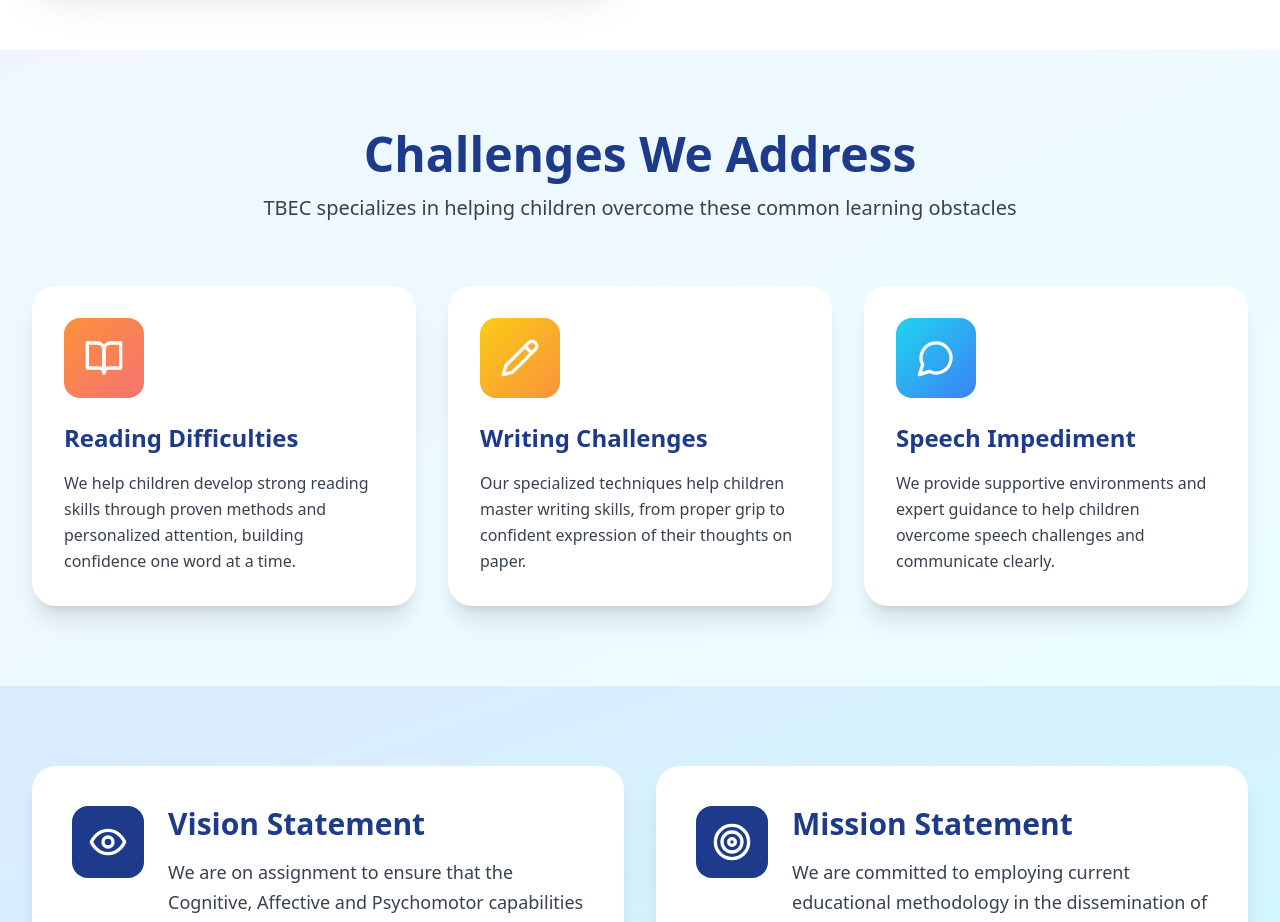
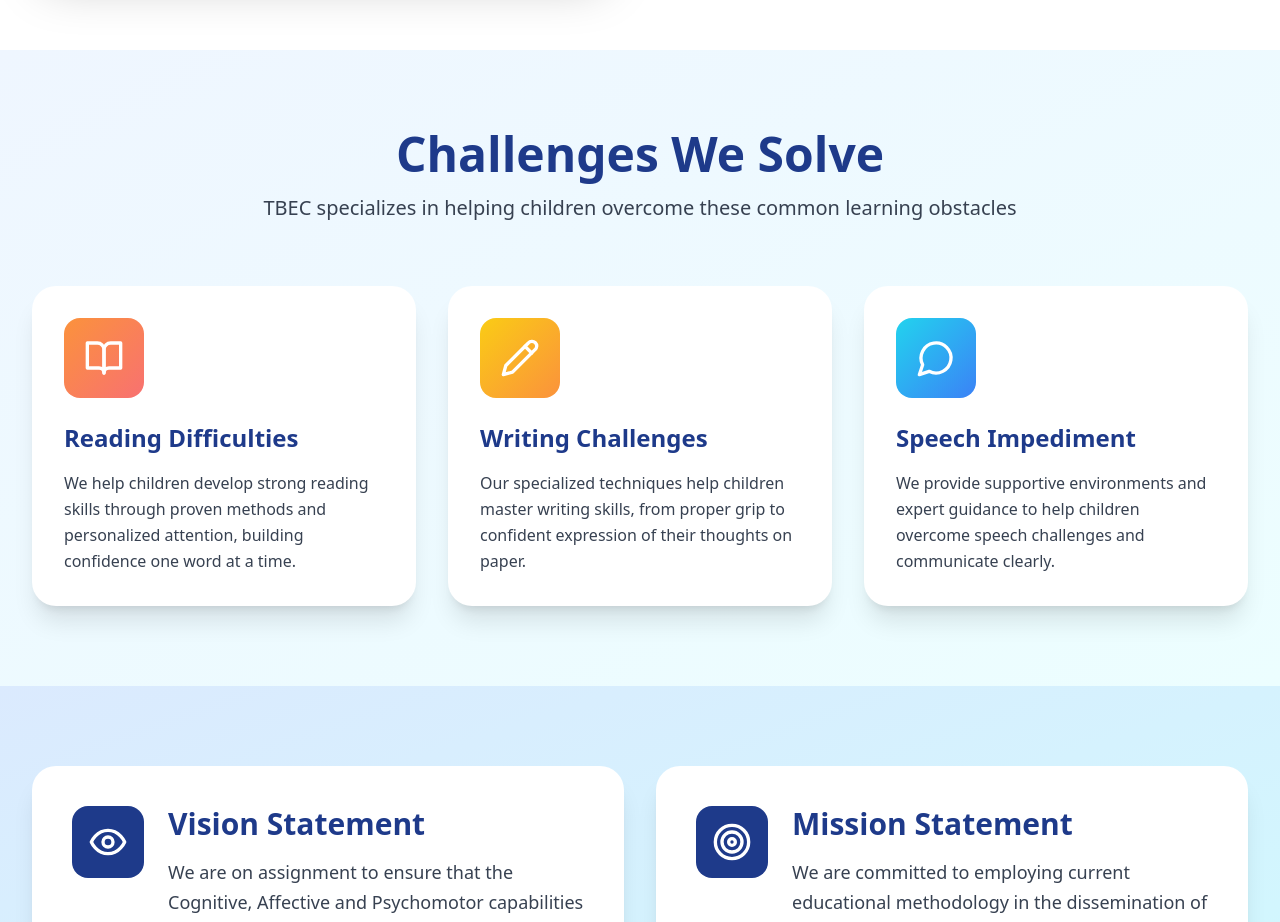
Before and after one commit to Demilade-Samuel/TBEC, a React (Vite) app: page / in a window 1280 px wide. Shown: the part 1800-2722 px from the top of the page. Built offline with nearby package versions, Linux system fonts and the light colour scheme.

Commit message:
Updated App.tsx

```diff
--- a/src/App.tsx
+++ b/src/App.tsx
@@ -157,7 +157,7 @@ function App() {
             Get Started Today
           </a>
 
-          {/* Ages Badge */}
+          {/* Age Range Display */}
           <div className="bg-white/10 backdrop-blur text-white px-6 py-4 rounded-2xl text-center mt-4">
             <p className="text-sm font-semibold opacity-90">Serving Ages</p>
             <p className="text-3xl font-bold">3 - 6 Years</p>
@@ -245,12 +245,12 @@ function App() {
         </div>
       </section>
 
-      {/* Challenges We Address */}
+      {/* Our Focus Areas */}
       <section className="py-20 px-4 sm:px-6 lg:px-8 bg-gradient-to-br from-blue-50 to-cyan-50">
         <div className="max-w-7xl mx-auto">
           <div className="text-center mb-16">
             <h2 className="text-4xl md:text-5xl font-bold text-blue-900 mb-4">
-              Challenges We Address
+              Challenges We Solve
             </h2>
             <p className="text-xl text-gray-700 max-w-3xl mx-auto">
               TBEC specializes in helping children overcome these common learning obstacles
```
